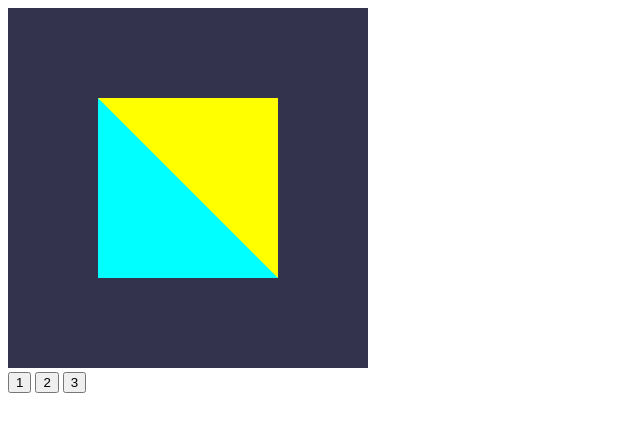
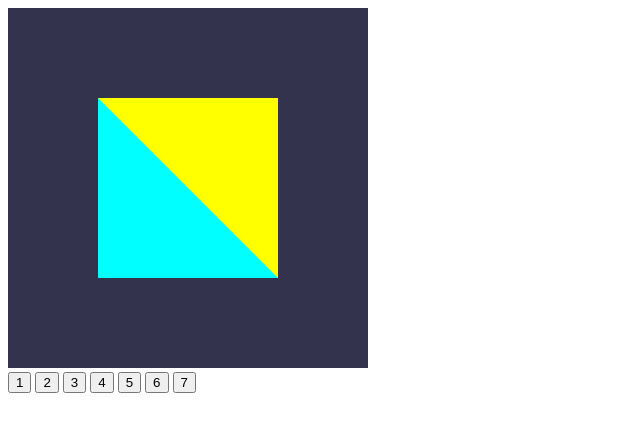
Before and after one commit to zhu-yifang/Graphics_Program1, a plain HTML site: page showcase.html in a window 1280 px wide. Shown: the whole page, without its empty margins (0-640 px from the left). Drawn offline with Linux system fonts and the light colour scheme.

Commit message:
UI is done

```diff
--- a/showcase.html
+++ b/showcase.html
@@ -249,5 +249,9 @@ void main() {
     <button onClick="glButtonAsKey('1')">1</button>
     <button onClick="glButtonAsKey('2')">2</button>
     <button onClick="glButtonAsKey('3')">3</button>
+    <button onClick="glButtonAsKey('4')">4</button>
+    <button onClick="glButtonAsKey('5')">5</button>
+    <button onClick="glButtonAsKey('6')">6</button>
+    <button onClick="glButtonAsKey('7')">7</button>
   </body>
 </html>
```
